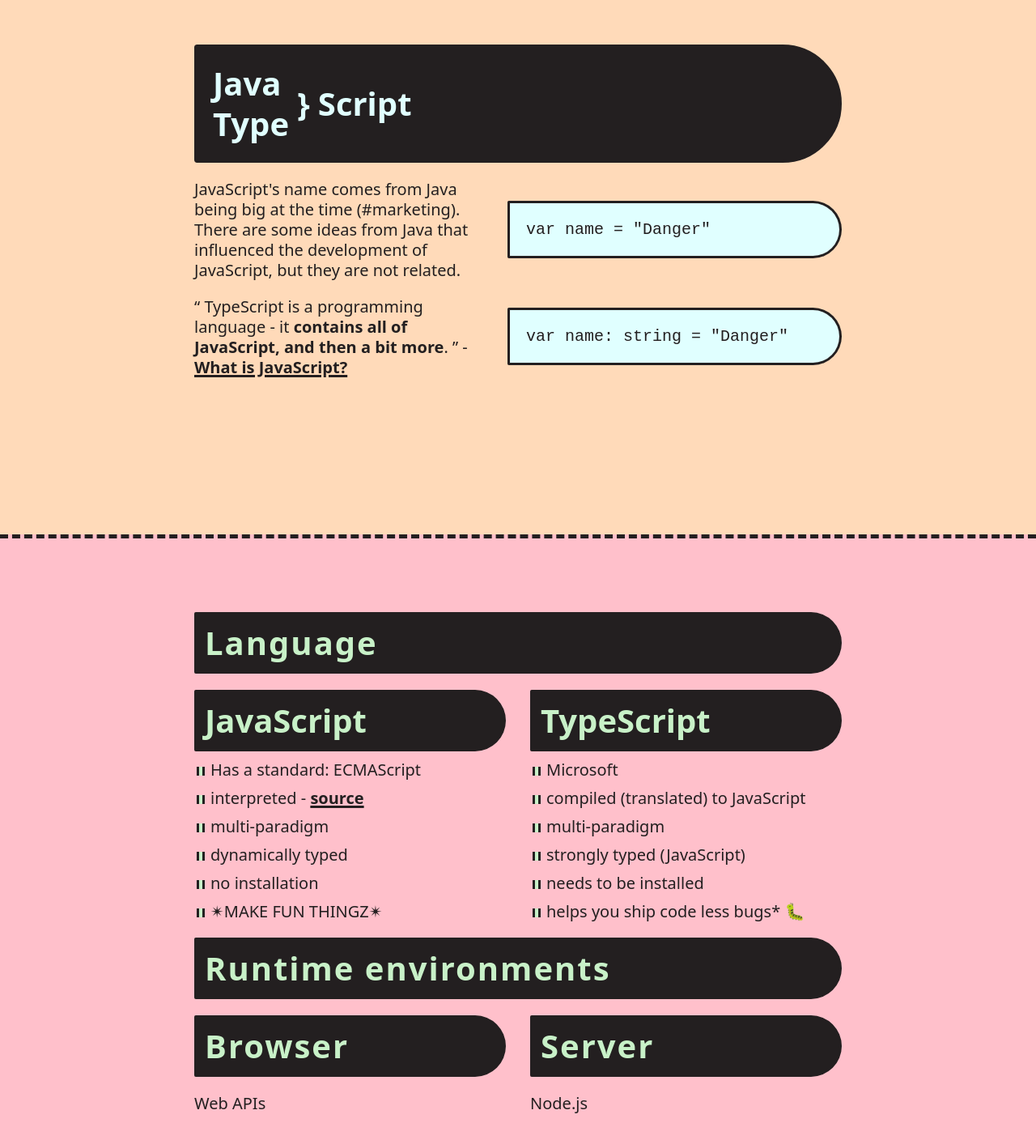
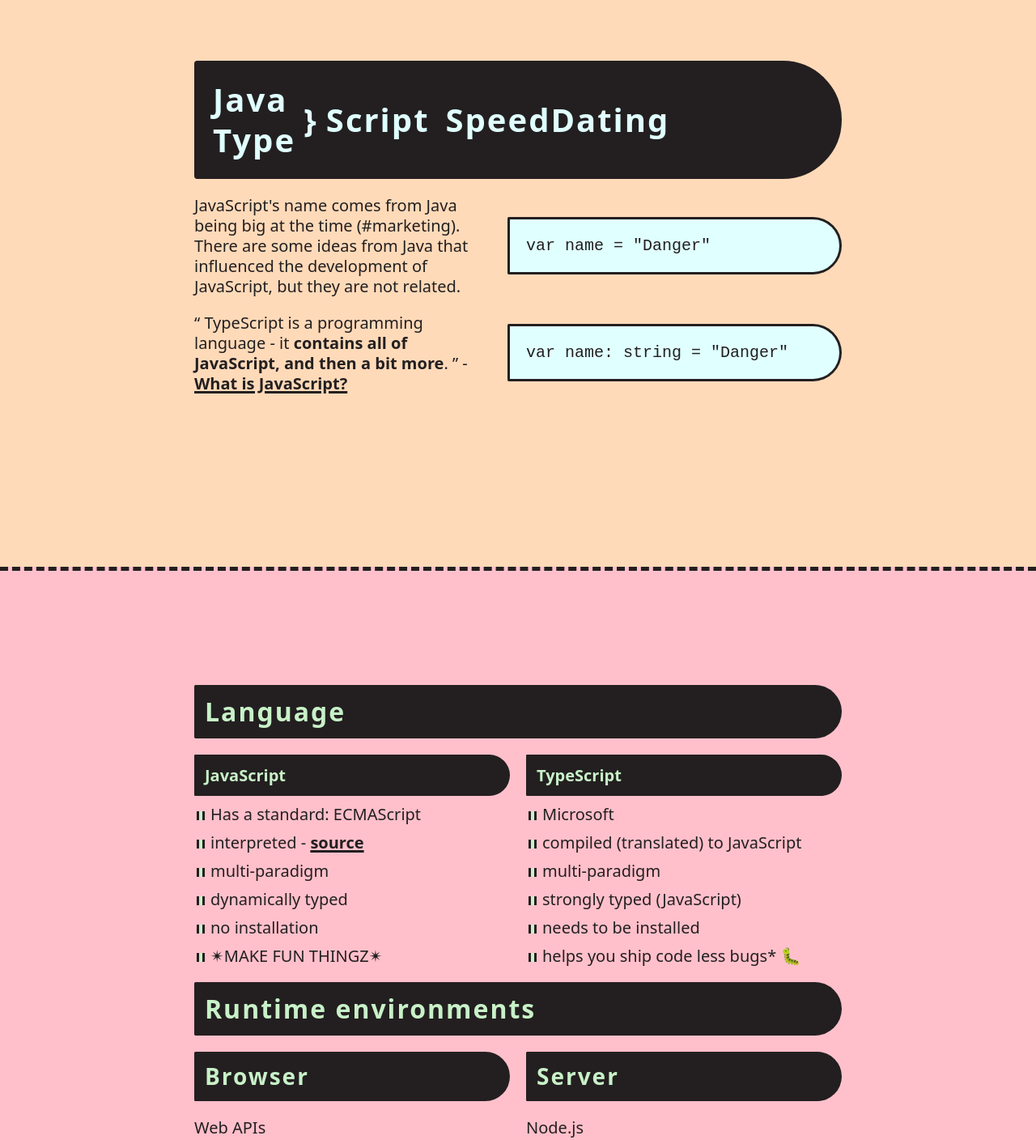
Before and after one commit to sareg0/js-ts-speed-dating, a plain HTML site: page index.html in a window 1280 px wide. Shown: the part 140-1548 px from the top of the page at 81% size. Drawn offline with Linux system fonts and the light colour scheme.

Commit message:
chore: improve layout

```diff
--- a/index.html
+++ b/index.html
@@ -13,14 +13,16 @@
 	<section class="section flex flex-direction justify-center">
 		<div class="content flex flex-column justify-center gap-lg">
 			<!-- What is your language called? Does it mean something, refer to something? Some fun fact about the name? -->
-			<div class="flex padding-lg gap-md align-center special border-dark background-dark">
-				<span class="flex" style="flex-direction: column; justify-content: center;">
-					<p>Java</p>
-					<p>Type</p>
+			<h1 class="flex padding-lg gap-md align-center special border-dark background-dark flex-wrap">
+				<span class="flex flex-column justify-center">
+					<span>Java</span>
+					<span>Type</span>
 				</span>
-				<p>}</p>
-				<p>Script</p>
-			</div>
+				<span>}</span>
+				<span>Script</span>
+				<br>
+				<span>SpeedDating</span>
+			</h1>
 			<div class="flex align-center gap-lg flex-wrap">
 
 				<p style="flex: 1 1 300px">
@@ -48,8 +50,8 @@
 			programming paradigm, etc -->
 			<!-- 		- What is the language used for or known for? Like: web dev, data crunching, classic software, etc -->
 			<h3 class="special border-dark background-dark padding-md align-center">Language</h3>
-			<div style="display: grid; grid-template-columns: 1fr 1fr; grid-gap: 30px">
-				<div class="flex flex-column gap-md">
+			<div class="flex flex-wrap gap-lg">
+				<div class="flex flex-column gap-md" style="flex: 1 1 300px">
 					<p class="special border-dark padding-md background-dark">
 						JavaScript
 					</p>
@@ -62,11 +64,11 @@
 						<li>✴MAKE FUN THINGZ✴</li>
 					</ul>
 				</div>
-				<div class="flex flex-column gap-md">
+				<div class="flex flex-column gap-md" style="flex: 1 1 300px">
 					<p class="special border-dark padding-md background-dark">
 						TypeScript
 					</p>
-					<ul class="flex flex-column gap-md typescript">
+					<ul class="flex flex-column gap-md">
 						<li>Microsoft</li>
 						<li>compiled (translated) to JavaScript</li>
 						<li>multi-paradigm</li>
@@ -77,14 +79,14 @@
 				</div>
 			</div>
 			<h3 class="special border-dark background-dark padding-md align-center">Runtime environments</h3>
-			<div style="display: grid; grid-template-columns: 1fr 1fr; grid-gap: 30px">
-				<div class="flex flex-column gap-lg">
+			<div class="flex flex-wrap gap-lg">
+				<div class="flex flex-column gap-lg" style="flex: 1 1 300px">
 					<h4 class="special border-dark background-dark padding-md align-center">Browser</h4>
 					<p>
 						Web APIs
 					</p>
 				</div>
-				<div class="flex flex-column gap-lg">
+				<div class="flex flex-column gap-lg" style="flex: 1 1 300px">
 					<h4 class="special border-dark background-dark padding-md align-center">Server</h4>
 					<p>Node.js</p>
 				</div>
--- a/style.css
+++ b/style.css
@@ -16,6 +16,19 @@
 h1, h2, h3, h4, h5, h6, p, pre, ul {
 	margin: 0;
 	line-height: 1.25;
+}
+
+h1 {
+	font-size: 2.5rem;
+}
+h2 {
+	font-size: 2.25rem;
+}
+h3 {
+	font-size: 2rem;
+}
+h4 {
+	font-size: 1.75rem;
 }
 
 ul {
@@ -61,7 +74,7 @@
 	--highlight-color: lightcyan;
 	min-height: 100vh;
 	background-color: peachpuff;
-	padding: 0 20px;
+	padding: 20px;
 }
 
 
@@ -128,7 +141,6 @@
 
 
 .special {
-	font-size: 2.5rem;
 	font-weight: bolder;
 	color: var(--highlight-color);
 }
```
